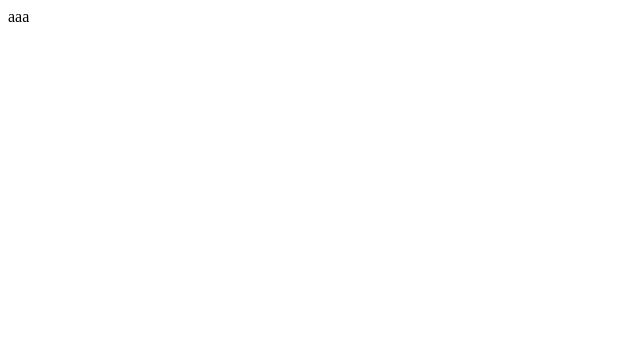
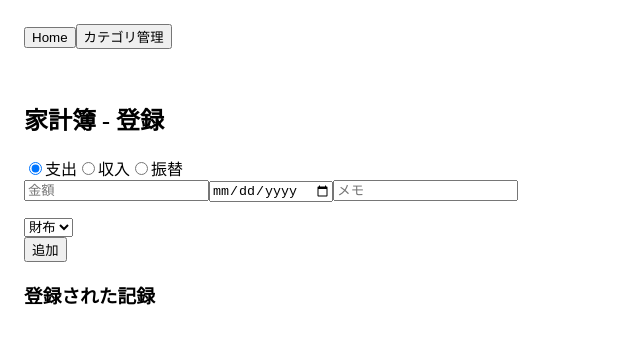
Before and after one commit to o-tsumuro/kakeibo-app-ts, a React (Vite) app: page / in a window 1280 px wide. Shown: the top 344 px of the page, without its empty margins (0-640 px from the left). Built offline with nearby package versions, Linux system fonts and the light colour scheme.

Commit message:
App.tsxに画面を追加

```diff
--- a/src/App.tsx
+++ b/src/App.tsx
@@ -1,10 +1,19 @@
-function App() {
+import { useState } from 'react';
+import Home from './pages/Home'
+import CategoryManagement from './pages/CategoryManagement';
+
+const App = () => {
+  const [page, setPage] = useState<'home' | 'category'>('home');
 
   return (
     <>
-      aaa
+      <nav style={{ padding: '1rem' }}>
+        <button onClick={() => setPage('home')}>Home</button>
+        <button onClick={() => setPage('category')}>カテゴリ管理</button>
+      </nav>
+      {page === 'home' ? <Home /> : <CategoryManagement />}
     </>
-  )
+  );
 }
 
-export default App
+export default App;
--- a/src/pages/Home.tsx
+++ b/src/pages/Home.tsx
@@ -97,7 +97,7 @@ const Home = () => {
         />
         <input
           type="date"
-          placeholder={date}
+          value={date}
           onChange={(e) => setDate(e.target.value)}
         />
         <input
```
